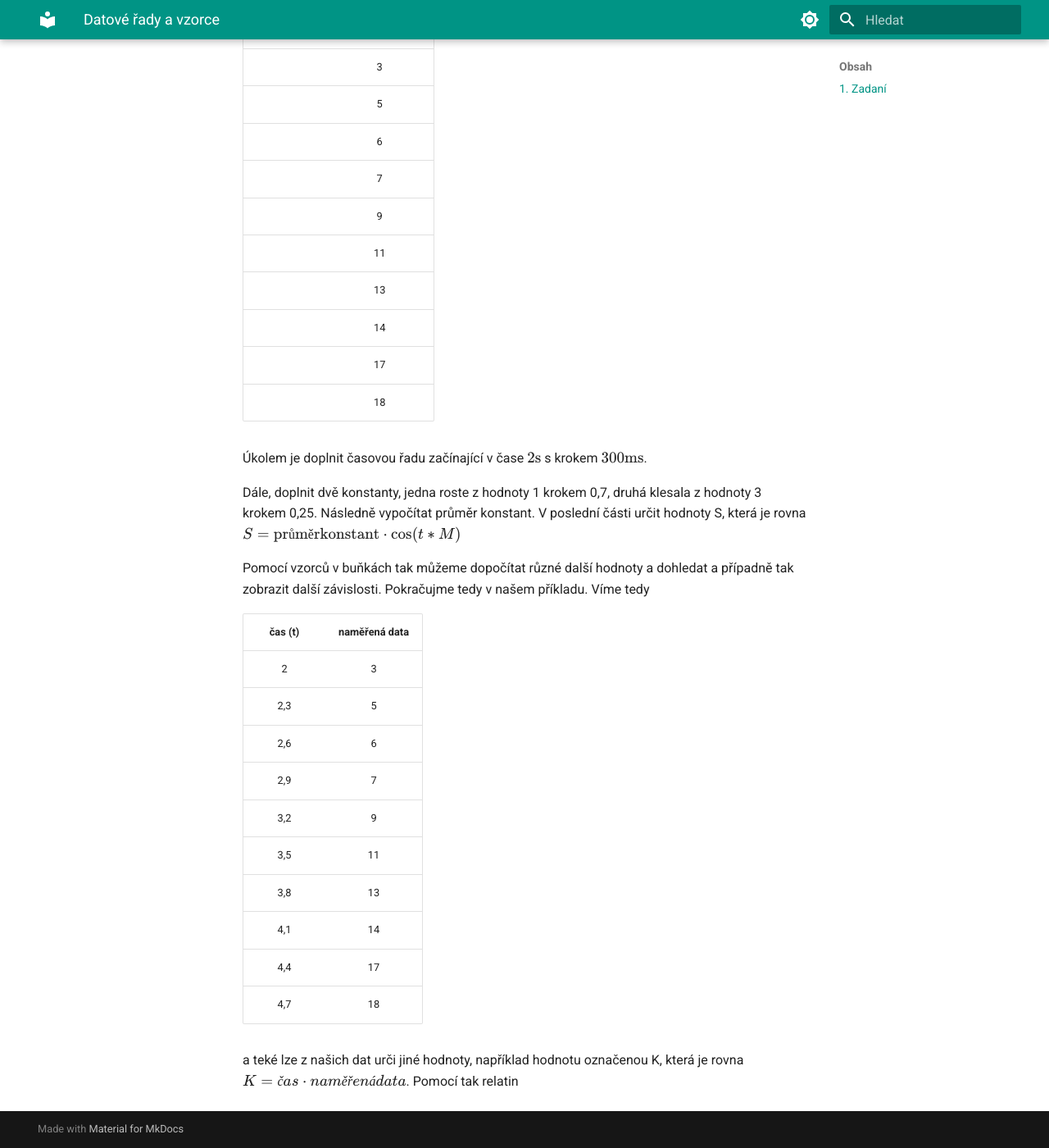
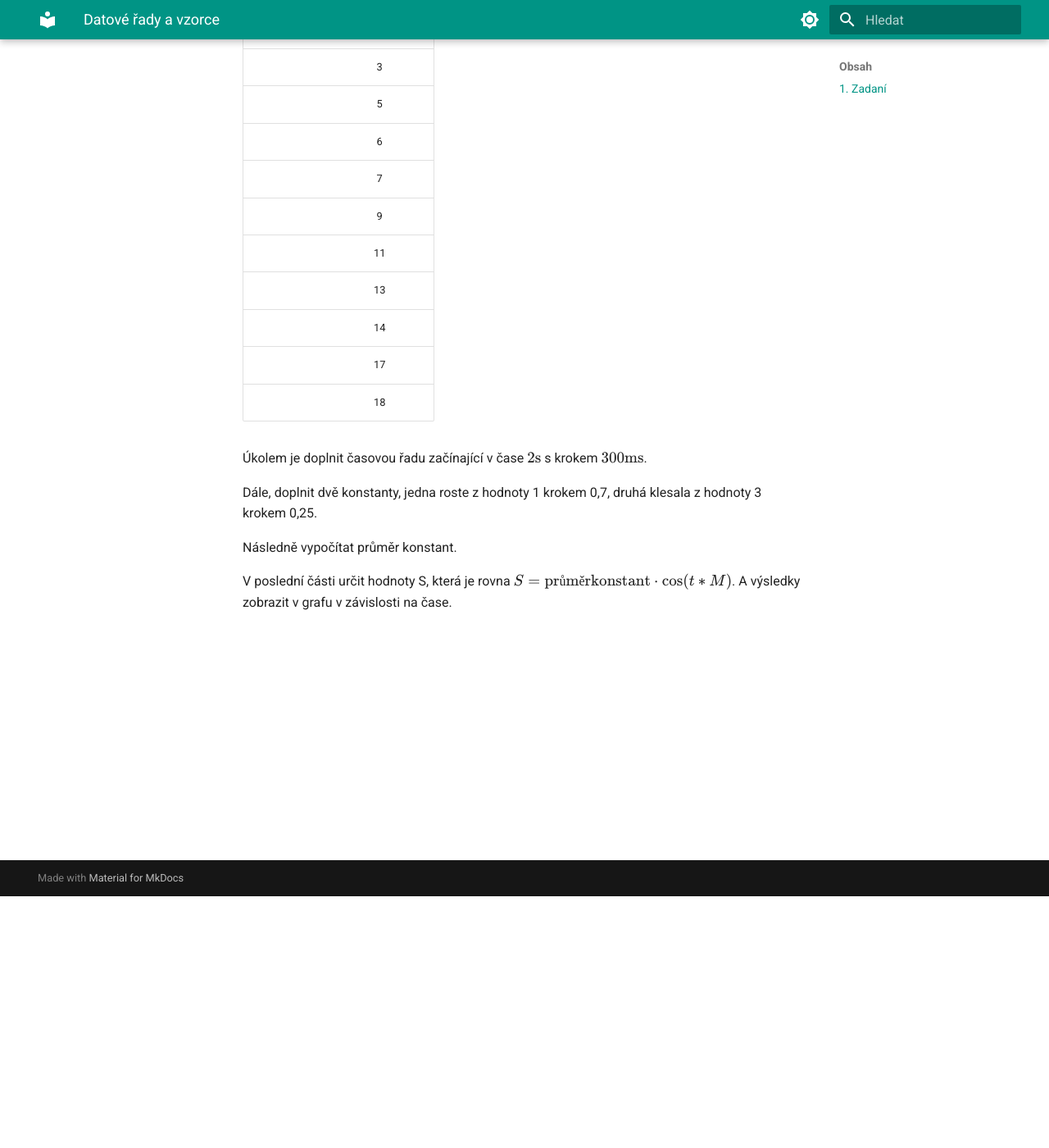
Before and after one commit to svetpodlefarmare/agora-wiki, an MkDocs documentation site: the page built from docs/zpracovani_dat/01-datove-rady-a-vzorce.md, in a window 1280 px wide and 1400 px high, scrolled down 307 px. Shown: the whole window at 82% size. Built offline with MkDocs 1.6.1 and Material for MkDocs 9.7.7, drawn with Linux system fonts in a browser that asks for light colours.

Commit message:
Update 01-datove-rady-a-vzorce.md

```diff
--- a/docs/zpracovani_dat/01-datove-rady-a-vzorce.md
+++ b/docs/zpracovani_dat/01-datove-rady-a-vzorce.md
@@ -1,4 +1,4 @@
-#Datové řady a vzorce
+# Datové řady a vzorce
 ## 1. Zadaní
 
 Mějme tato naměřená data:
@@ -19,22 +19,7 @@ Mějme tato naměřená data:
 Úkolem je doplnit časovou řadu začínající v čase $2 \mathrm{s}$ s krokem $300 \mathrm{ms}$.
 
 Dále, doplnit dvě konstanty, jedna roste z hodnoty 1 krokem 0,7, druhá klesala z hodnoty 3 krokem 0,25.
+
 Následně vypočítat průměr konstant.
-V poslední části určit hodnoty S, která je rovna $S = \mathrm{průměr konstant} \cdot \cos(t*M)$
 
-Pomocí vzorců v buňkách tak můžeme dopočítat různé další hodnoty a dohledat a případně tak zobrazit další závislosti. Pokračujme tedy v našem příkladu. Víme tedy
-
-|čas (t)|naměřená data|
-|:---:|:---:|
-|2  |3|
-|2,3|5|
-|2,6|6|
-|2,9|7|
-|3,2|9|
-|3,5|11|
-|3,8|13|
-|4,1|14|
-|4,4|17|
-|4,7|18|
-
-a teké lze z našich dat urči jiné hodnoty, například hodnotu označenou K, která je rovna $K = čas \cdot naměřenádata$. Pomocí tak relatin
+V poslední části určit hodnoty S, která je rovna $S = \mathrm{průměr konstant} \cdot \cos(t*M)$. A výsledky zobrazit v grafu v závislosti na čase.
```
